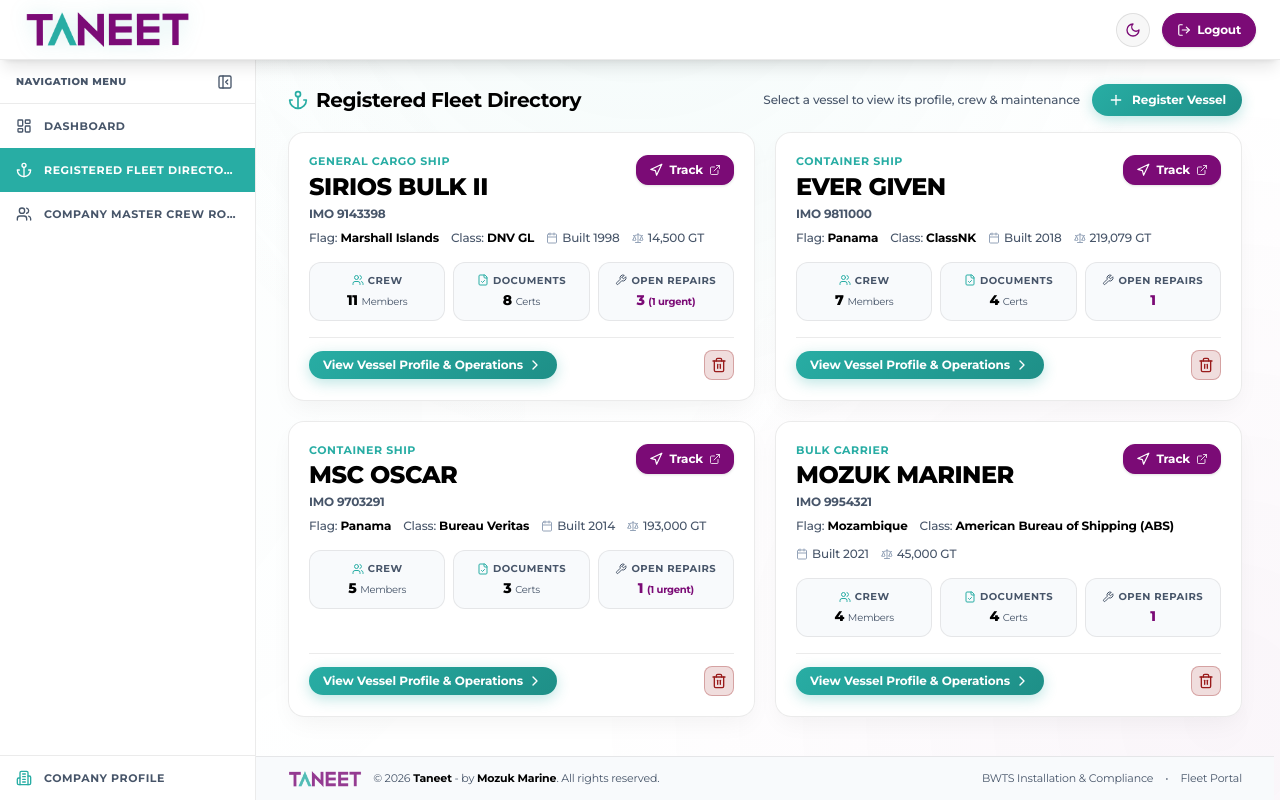
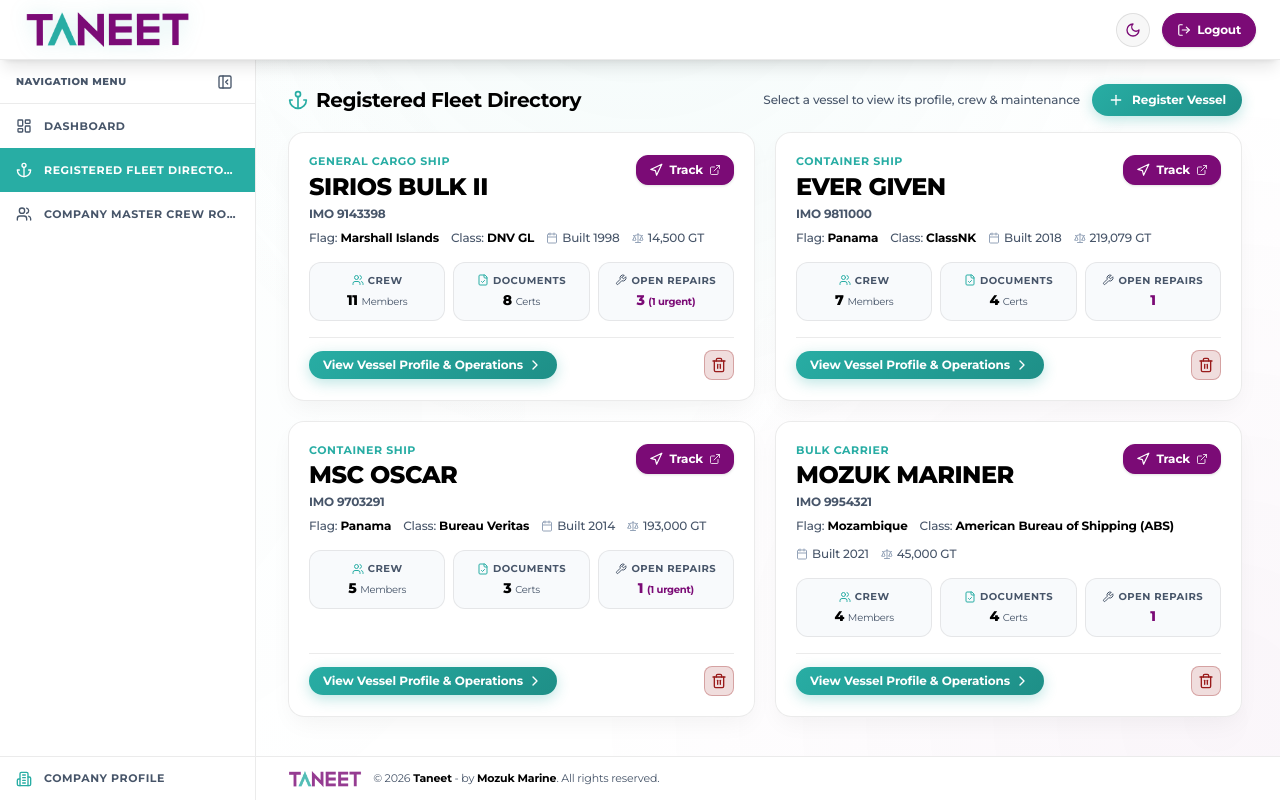
Before and after one commit to Drakhtar359/app-mozuk-marine, a React (Vite) app: page / in a window 1280 px wide. Built offline with nearby package versions, Linux system fonts and the light colour scheme.

Commit message:
Align footer top border with Company Profile tab and remove right-hand footer text

```diff
--- a/src/App.tsx
+++ b/src/App.tsx
@@ -973,13 +973,13 @@ export function App() {
           </button>
         </div>
 
-        {/* Bottom of Vertical Navigation Bar: Company Profile */}
-        <div className="mt-auto border-t border-[var(--color-glass-border)]">
+        {/* Bottom of Vertical Navigation Bar: Company Profile (exact h-11 box-border with border-t) */}
+        <div className="mt-auto h-11 shrink-0 border-t border-[var(--color-glass-border)] flex items-stretch">
           <button
             type="button"
             onClick={handleSelectCompanyProfile}
             title="COMPANY PROFILE"
-            className={`w-full h-11 flex items-center ${
+            className={`w-full h-full flex items-center ${
               isSidebarCollapsed ? 'justify-center px-0' : 'gap-3 px-4'
             } rounded-none font-['Montserrat',sans-serif] font-bold text-[11px] uppercase tracking-wider text-left transition-colors cursor-pointer ${
               !selectedShip && viewMode === 'profile'
@@ -995,7 +995,7 @@ export function App() {
 
       {/* Right-Hand Content Area (Fluidly scaled across all laptop & monitor sizes) */}
       <div
-        className={`flex-1 flex flex-col min-h-screen pt-[60px] ${
+        className={`flex-1 flex flex-col min-h-screen pt-[60px] pb-11 ${
           isSidebarCollapsed ? 'pl-14' : 'pl-60 xl:pl-64'
         } transition-[padding] duration-200 ease-in-out`}
       >
@@ -1071,8 +1071,12 @@ export function App() {
           </div>
         </main>
 
-        {/* Footer matching Company Profile tab height (h-11) */}
-        <footer className="h-11 shrink-0 flex items-center border-t border-[var(--color-glass-border)] bg-[var(--color-bg-alt)] px-5 xl:px-8 2xl:px-10 text-[11px] text-[var(--text-muted)]">
+        {/* Fixed Bottom Footer (h-11 box-border with border-t, continuously aligned with Company Profile tab) */}
+        <footer
+          className={`fixed bottom-0 right-0 z-20 h-11 ${
+            isSidebarCollapsed ? 'left-14' : 'left-60 xl:left-64'
+          } flex items-center border-t border-[var(--color-glass-border)] backdrop-blur-md bg-[var(--color-surface)] px-5 xl:px-8 2xl:px-10 text-[11px] text-[var(--text-muted)] transition-[left] duration-200 ease-in-out`}
+        >
           <div className="w-full max-w-[1920px] mx-auto flex items-center justify-between gap-4">
             <div className="flex items-center gap-2.5 truncate">
               <img
@@ -1084,12 +1088,6 @@ export function App() {
               <div className="truncate">
                 © 2026 <strong className="text-[var(--text-main)]">Taneet</strong> - by <strong className="text-[var(--text-main)]">Mozuk Marine</strong>. All rights reserved.
               </div>
-            </div>
-
-            <div className="flex items-center gap-3 text-[var(--text-muted)] shrink-0">
-              <span>BWTS Installation & Compliance</span>
-              <span>•</span>
-              <span>Fleet Portal</span>
             </div>
           </div>
         </footer>
```
